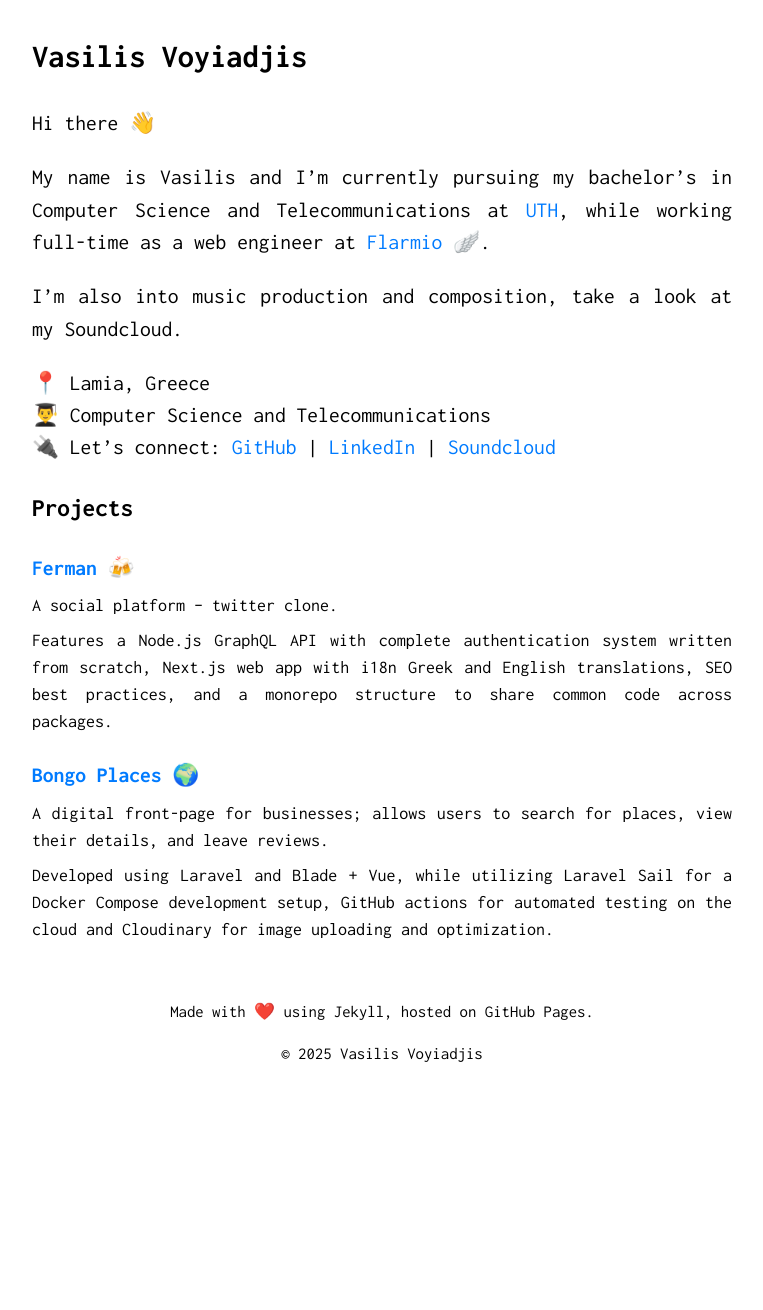
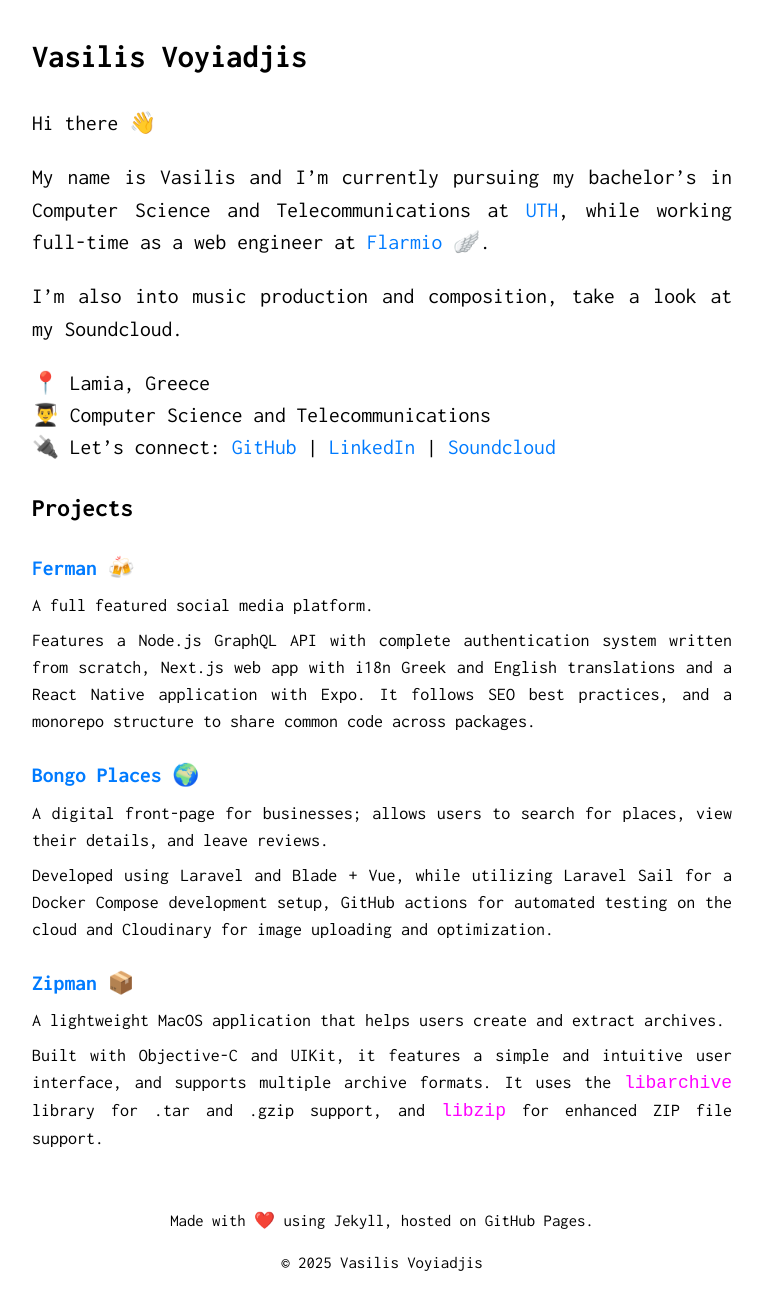
Before and after one commit to billvog/billvog.github.io, a Jekyll site: the page built from index.md, in a window 1280 px wide, cut to the strip 422-1737 px from the top of the page. Shown: the top 1310 px of the strip, without its empty margins (258-1021 px from the left). Built offline with Jekyll 4.4.1, drawn with Linux system fonts in a browser that asks for light colours; before the commit the page ends 1528 px from its top, so only the background shows below that.

Commit message:
added zipman project

```diff
--- a/_config.yml
+++ b/_config.yml
@@ -1,10 +1,10 @@
 url: https://billvog.com
-baseurl: "/"
+baseurl: ""
 
-title: Vasilis Voyiadjis 👷‍♂️
+title: Vasilis Voyiadjis
 tagline: Vasilis Voyiadjis' Portfolio
 description: >
-  I'm a software engineer.
+  Welcome to Vasilis Voyiadjis' Portfolio Website. Explore and learn about my featured projects and get to know me 8-bits more.
 
 twitter:
   username: voyiadjis
@@ -13,9 +13,10 @@ twitter:
 social:
   name: Vasilis Voyiadjis
   links:
+    - https://github.com/billvog
+    - https://www.linkedin.com/in/vasilis-voyiadjis
+    - https://soundcloud.com/billvog
     - https://twitter.com/voyiadjis
-    - https://www.linkedin.com/in/vasilis-voyiadjis
-    - https://github.com/billvog
 
 plugins:
   - jekyll-seo-tag
--- a/_data/projects.yml
+++ b/_data/projects.yml
@@ -1,11 +1,11 @@
 - name: Ferman 🍻
   github_repo: billvog/ferman
   description: >
-    A social platform – twitter clone.
+    A full featured social media platform.
   tech_description: >
     Features a Node.js GraphQL API with complete authentication system written from scratch, Next.js
-    web app with i18n Greek and English translations, SEO best practices, and a monorepo structure to share common code
-    across packages.
+    web app with i18n Greek and English translations and a React Native application with Expo. It
+    follows SEO best practices, and a monorepo structure to share common code across packages.
 
 - name: Bongo Places 🌍
   github_repo: billvog/bongo-places
@@ -14,3 +14,11 @@
   tech_description: >
     Developed using Laravel and Blade + Vue, while utilizing Laravel Sail for a Docker Compose development setup, GitHub
     actions for automated testing on the cloud and Cloudinary for image uploading and optimization.
+
+- name: Zipman 📦
+  github_repo: billvog/zipman
+  description: >
+    A lightweight MacOS application that helps users create and extract archives.
+  tech_description: >
+    Built with Objective-C and UIKit, it features a simple and intuitive user interface, and supports multiple archive formats.
+    It uses the <code>libarchive</code> library for .tar and .gzip support, and <code>libzip</code> for enhanced ZIP file support.
--- a/_sass/base.scss
+++ b/_sass/base.scss
@@ -38,14 +38,8 @@ a {
   }
 }
 
-button {
-  all: unset;
-  cursor: pointer;
-  color: #9400d3;
-
-  &:hover {
-    color: #64008f;
-  }
+code {
+  color: magenta;
 }
 
 .small {
```
